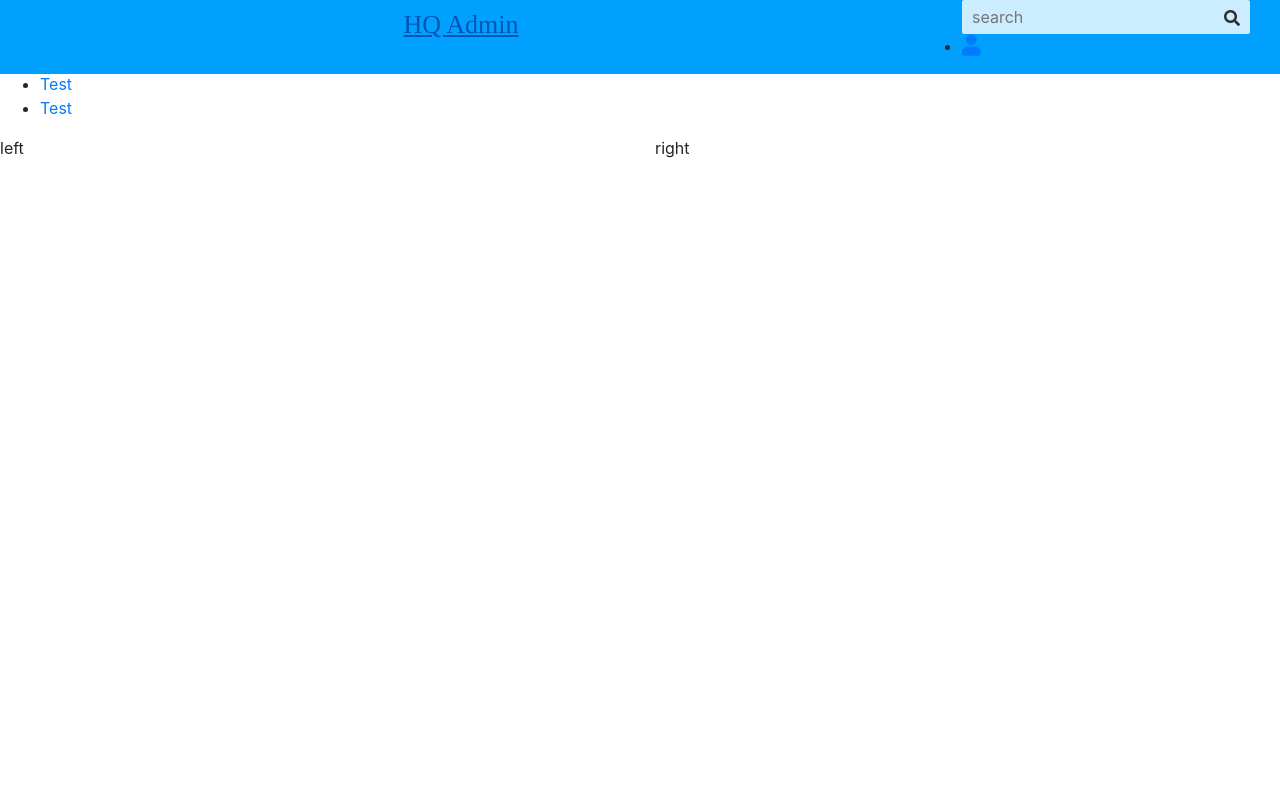
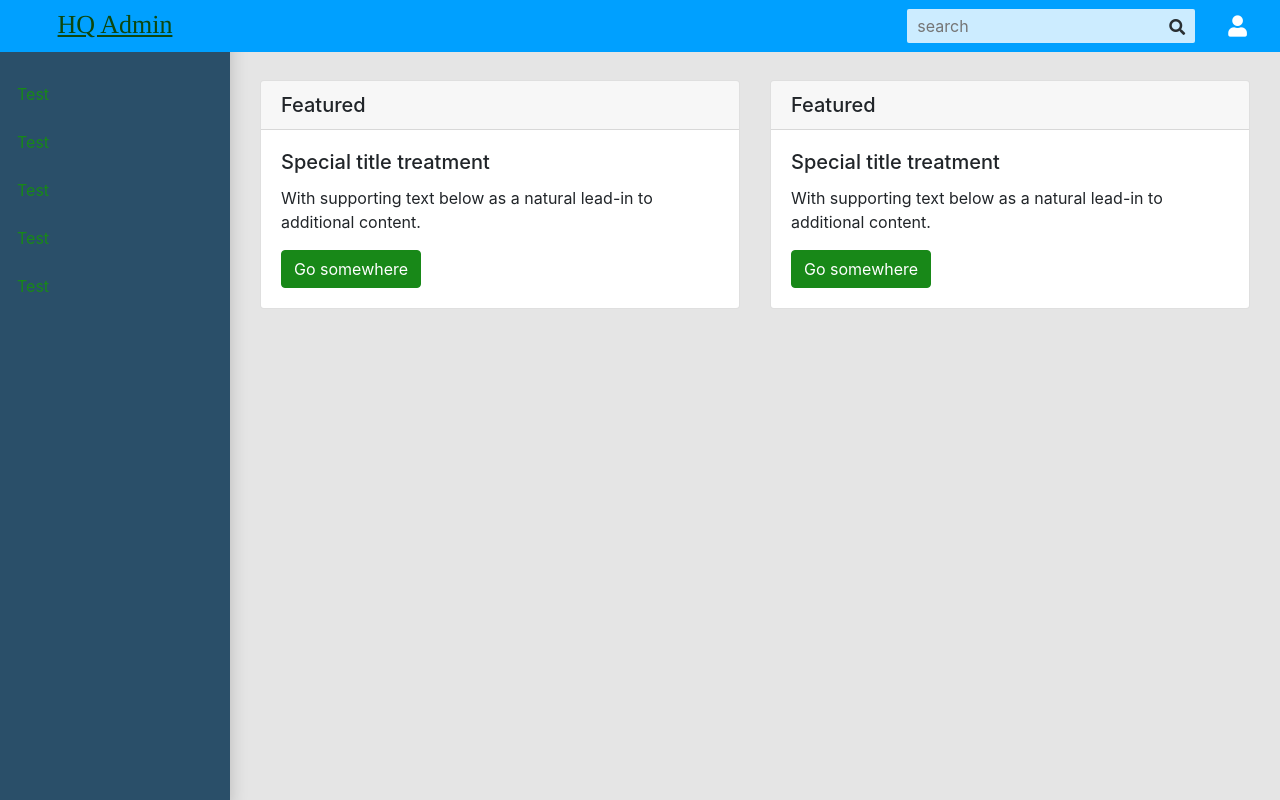
Before and after one commit to brandonOrellana/bootstrap-sass-pageAdmin, a website built with webpack: page demo/index.html in a window 1280 px wide. Built offline with nearby package versions, Linux system fonts and the light colour scheme.

Commit message:
sidebar and toggle

```diff
--- a/demo/index.html
+++ b/demo/index.html
@@ -9,6 +9,8 @@
 <body class="app sidebar-mini">
     <header class="app-header">
         <a href="/" class="app-header__logo"> HQ Admin</a>
+        <a class="app-sidebar__toggle" href="#"
+         data-toggle="sidebar" aria-label="Hide Sidebar"><span class="fa fa-bars"></span></a>
         <ul class="app-nav">
             <li class="app-search">
                 <input class="app-search__input" type="search" placeholder="search">
@@ -32,11 +34,11 @@
     </header>
     <aside class="app-sidebar">
         <ul class="app-menu">
-            <li><a href="#">Test</a></li>
-            <li><a href="#">Test</a></li>
-            <li><a href="#">Test</a></li>
-            <li><a href="#">Test</a></li>
-            <li><a href="#">Test</a></li>
+            <li><a class="app-menu__item" href="#">Test</a></li>
+            <li><a class="app-menu__item" href="#">Test</a></li>
+            <li><a class="app-menu__item" href="#">Test</a></li>
+            <li><a class="app-menu__item" href="#">Test</a></li>
+            <li><a class="app-menu__item" href="#">Test</a></li>
         </ul>
     </aside>
     <main class="app-content">
@@ -45,10 +47,24 @@
         </div>
         <div class="row">
             <div class="col-md-6">
-                left
+                <div class="card">
+                    <h5 class="card-header">Featured</h5>
+                    <div class="card-body">
+                      <h5 class="card-title">Special title treatment</h5>
+                      <p class="card-text">With supporting text below as a natural lead-in to additional content.</p>
+                      <a href="#" class="btn btn-primary">Go somewhere</a>
+                    </div>
+                  </div>
             </div>
             <div class="col-md-6">
-                right
+                <div class="card">
+                    <h5 class="card-header">Featured</h5>
+                    <div class="card-body">
+                      <h5 class="card-title">Special title treatment</h5>
+                      <p class="card-text">With supporting text below as a natural lead-in to additional content.</p>
+                      <a href="#" class="btn btn-primary">Go somewhere</a>
+                    </div>
+                  </div>
             </div>
         </div>
     </main>
--- a/src/js/custom.js
+++ b/src/js/custom.js
@@ -0,0 +1,7 @@
+(function () {
+    "use strict";
+    $('[data-toggle="sidebar"]').click(function(event){
+        event.preventDefault();
+        $('.app').toggleClass('sidebar-toggled');
+    });
+})();
--- a/src/sass/_customize-bootstrap.scss
+++ b/src/sass/_customize-bootstrap.scss
@@ -0,0 +1 @@
+$primary: rgb(24, 136, 24);
--- a/src/sass/_vars.scss
+++ b/src/sass/_vars.scss
@@ -1,3 +1,4 @@
 $primary-hex: #00A0FF;
 $app-font-serif:"Times" ;
 $app-font-sans-serif:"Verdana" ;
+$sidebar-color:#2a4f69;
--- a/src/sass/app/components/_app-header.scss
+++ b/src/sass/app/components/_app-header.scss
@@ -21,13 +21,20 @@
     font-size: 26px;
     padding: 0 15px;
     line-height: 50px;
-
+   @media(min-width:768px){
+       flex: 0 0 auto;
+       display: block;
+       width: 230px;
+   }
 }
 .app-search{
     position: relative;
     display: flex;
     align-self: center;
     margin-right: 15px;
+    @media(max-width:480px){
+        display: none;
+    }
 }
 .app-search__input{
     border: 0;
@@ -48,3 +55,49 @@
     outline: transparent  !important;
     cursor: pointer;
 }
+
+.app-nav{
+    @include list-unstyled();
+    display:flex;
+    margin-bottom: 0;
+    justify-content: flex-end;
+    @media(min-width: 768px){
+        flex: 1 0 auto;
+    }
+}
+
+.app-nav__item{
+    display: block;
+    padding: 18px;
+    line-height:18px;
+    color: #fff;
+    transition: background-color 0.3s ease;
+    &:hover,
+    &:focus{
+        background: rgba(0,0,0,.1);
+        color: #f6f6f6;
+    }
+}
+
+.app-sidebar__toggle{
+    padding: 0 15px;
+    color: #fff;
+    line-height: 50px;
+    transition: background-color 0.3s ease;
+    &:focus,
+    &:hover{
+        color: #fff;
+        background-color: rgba(0,0,0,.1);
+        text-decoration: none;
+    }
+    display:none;
+    @media(max-width: 767px){
+        display:block ;
+        order:-1;
+    }
+}
+
+.app-sidebar__toggle > span{
+    display: inline-block;
+    padding:15px;
+}
--- a/src/sass/app/components/_app-sidebar.scss
+++ b/src/sass/app/components/_app-sidebar.scss
@@ -0,0 +1,36 @@
+.app-sidebar{
+    position: fixed;
+    top: 0;
+    left: 0;
+    bottom: 0;
+    padding-top: 70px;
+    width: 230px;
+    overflow: auto;
+    z-index: 10;
+    background-color: $sidebar-color;
+    box-shadow: 0px 8px 17px rgba(0,0,0, .2);
+    transition: left 0.3s ease,
+                width 0.3s ease ;
+    @media(max-width:767px){
+        left: -230px;
+    }
+}
+.app-menu{
+    margin-bottom: 0;
+    list-style: none;
+    margin: 0;
+    padding: 0;
+}
+.app-menu__item{
+    position: relative;
+    display: flex;
+    align-items: center;
+    padding: 12px 15px;
+    border-left: 2px solid transparent;
+
+}
+
+.app.sidebar-toggled .app-sidebar{
+    left:0px;
+
+}
--- a/src/sass/app/components/_app.scss
+++ b/src/sass/app/components/_app.scss
@@ -0,0 +1,11 @@
+.app-content{
+    min-height:calc(100vh - 50px);
+    margin-top: 50px;
+    padding: 30px;
+    background-color: #e5e5e5;
+    margin-left: 230px;
+    transition: margin-left 0.3s ease;
+    @media(max-width: 767px){
+        margin-left: 0;
+    }
+}
```
Also changed, not shown: demo/css/app.css, demo/js/app.js.
